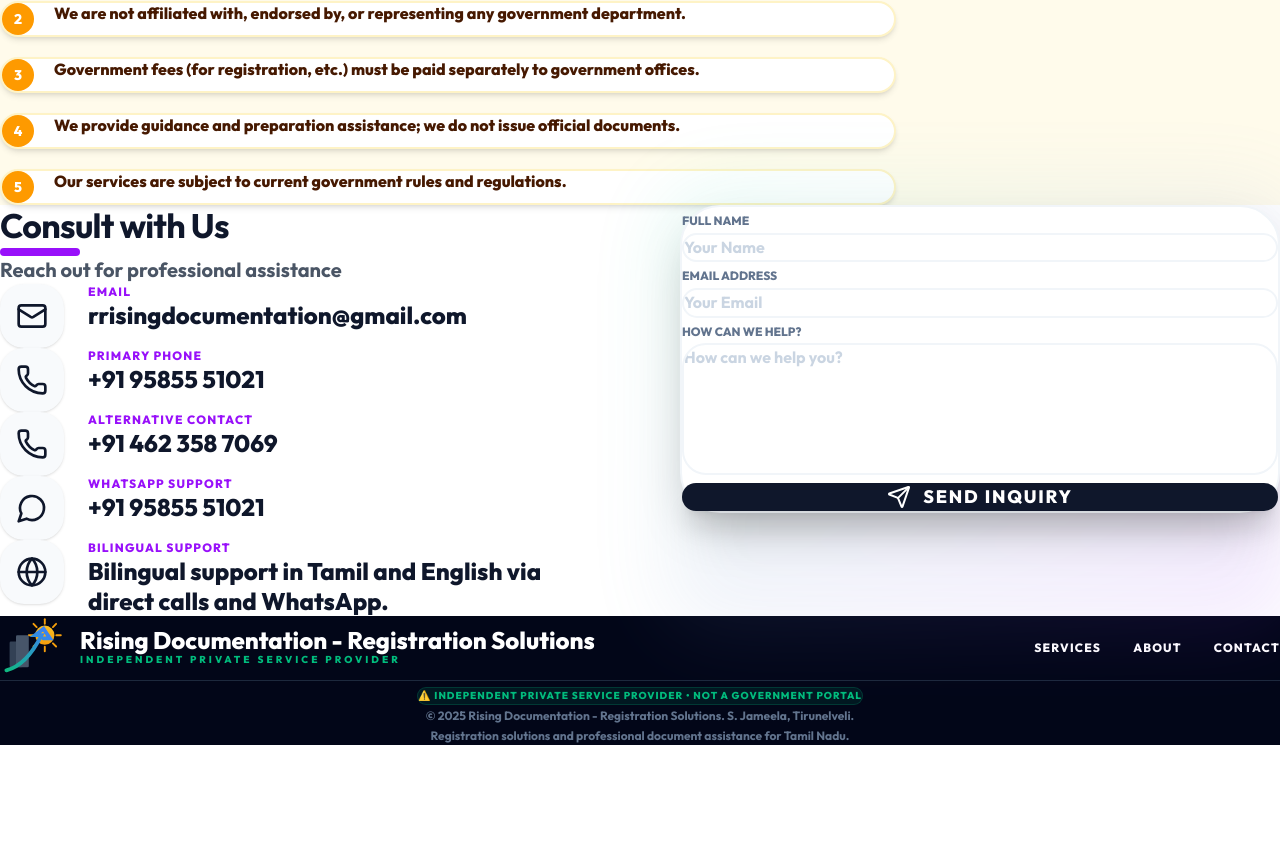
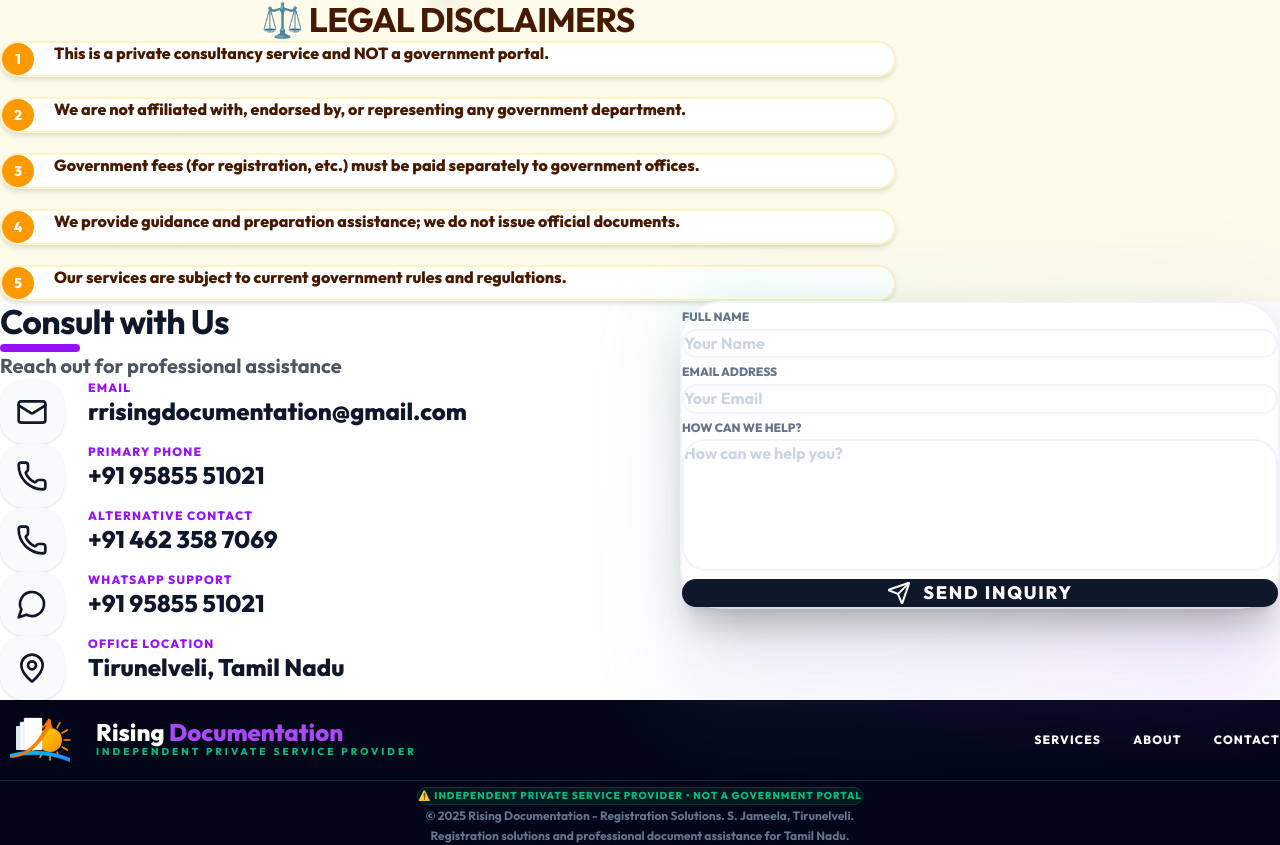
Before and after one commit to ItzShajju/risingdocumentation, a Next.js app: page / in a window 1280 px wide. Shown: the part 1348-2193 px from the top of the page. Before the commit the page ends 2093 px from the top, so only its background shows below. Built offline with nearby package versions, Linux system fonts and the light colour scheme.

Commit message:
Fix logo design and add functional hyperlinks for contact & location

```diff
--- a/app/page.tsx
+++ b/app/page.tsx
@@ -4,42 +4,55 @@ import React, { useState, useEffect } from 'react';
 import { ChevronDown, Menu, X, Star, Users, Zap, FileText, CheckCircle, Send, MapPin, Phone, Mail, ChevronRight, Globe, ShieldAlert, Award, MessageCircle } from 'lucide-react';
 
 const Logo = ({ className = "w-10 h-10" }: { className?: string }) => (
-  <svg viewBox="0 0 100 100" className={className} fill="none" xmlns="http://www.w3.org/2000/svg">
-    {/* Sun */}
-    <circle cx="70" cy="30" r="15" fill="url(#sun-grad)" />
-    {[0, 45, 90, 135, 180, 225, 270, 315].map((angle) => (
-      <line
-        key={angle}
-        x1={70 + Math.cos(angle * Math.PI / 180) * 18}
-        y1={30 + Math.sin(angle * Math.PI / 180) * 18}
-        x2={70 + Math.cos(angle * Math.PI / 180) * 25}
-        y2={30 + Math.sin(angle * Math.PI / 180) * 25}
-        stroke="#F59E0B"
-        strokeWidth="3"
-        strokeLinecap="round"
-      />
-    ))}
-    {/* Documents */}
-    <rect x="15" y="40" width="20" height="40" rx="2" fill="#334155" />
-    <rect x="25" y="30" width="20" height="50" rx="2" fill="#475569" />
-    {/* Arrow */}
-    <path
-      d="M10 85 C 30 80, 50 60, 65 30 L 55 30 L 68 20 L 78 35 L 68 35"
-      stroke="url(#arrow-grad)"
-      strokeWidth="6"
-      strokeLinecap="round"
-      fill="none"
-    />
+  <svg viewBox="0 0 400 300" className={className} xmlns="http://www.w3.org/2000/svg">
     <defs>
-      <linearGradient id="sun-grad" x1="70" y1="15" x2="70" y2="45" gradientUnits="userSpaceOnUse">
-        <stop stopColor="#FBBF24" />
-        <stop offset="1" stopColor="#F59E0B" />
+      <linearGradient id="sunGrad" x1="0%" y1="0%" x2="100%" y2="100%">
+        <stop offset="0%" style={{ stopColor: '#FFD700', stopOpacity: 1 }} />
+        <stop offset="100%" style={{ stopColor: '#FF8C00', stopOpacity: 1 }} />
       </linearGradient>
-      <linearGradient id="arrow-grad" x1="10" y1="85" x2="70" y2="20" gradientUnits="userSpaceOnUse">
-        <stop stopColor="#10B981" />
-        <stop offset="1" stopColor="#3B82F6" />
+      <linearGradient id="arrowGrad" x1="0%" y1="0%" x2="100%" y2="100%">
+        <stop offset="0%" style={{ stopColor: '#FF4500', stopOpacity: 1 }} />
+        <stop offset="100%" style={{ stopColor: '#FFA500', stopOpacity: 1 }} />
+      </linearGradient>
+      <linearGradient id="waveGrad" x1="0%" y1="0%" x2="100%" y2="0%">
+        <stop offset="0%" style={{ stopColor: '#00BFFF', stopOpacity: 1 }} />
+        <stop offset="100%" style={{ stopColor: '#1E90FF', stopOpacity: 1 }} />
       </linearGradient>
     </defs>
+
+    {/* Sun with Rays */}
+    <g transform="translate(250, 150)">
+      <circle r="60" fill="url(#sunGrad)" />
+      {[0, 30, 60, 90, 120, 150, 180, 210, 240, 270, 300, 330].map(deg => (
+        <path
+          key={deg}
+          d="M 70,0 L 100,0"
+          stroke="#FF8C00"
+          strokeWidth="8"
+          strokeLinecap="round"
+          transform={`rotate(${deg})`}
+        />
+      ))}
+    </g>
+
+    {/* Documents */}
+    <rect x="80" y="80" width="70" height="120" fill="#E2E8F0" rx="4" />
+    <rect x="100" y="60" width="80" height="140" fill="#F8FAFC" rx="4" stroke="#CBD5E1" strokeWidth="2" />
+    <rect x="120" y="40" width="90" height="160" fill="#FFFFFF" rx="4" stroke="#CBD5E1" strokeWidth="2" />
+
+    {/* Blue Wave/Base */}
+    <path
+      d="M 50,220 Q 200,180 350,240 L 350,260 Q 200,200 50,240 Z"
+      fill="url(#waveGrad)"
+    />
+
+    {/* Rising Arrow */}
+    <path
+      d="M 60,230 C 120,220 180,180 230,80 L 210,90 L 245,40 L 265,95 L 245,90 C 200,180 140,230 60,240 Z"
+      fill="url(#arrowGrad)"
+      stroke="#B45309"
+      strokeWidth="1"
+    />
   </svg>
 );
 
@@ -158,14 +171,15 @@ export default function Home() {
         subtitle: 'Reach out for professional assistance',
         form: { name: 'Your Name', email: 'Your Email', message: 'How can we help you?', send: 'Send Inquiry' },
         info: [
-          { icon: 'mail', label: 'Email', value: 'rrisingdocumentation@gmail.com' },
-          { icon: 'phone', label: 'Primary Phone', value: '+91 95855 51021' },
-          { icon: 'phone', label: 'Alternative Contact', value: '+91 462 358 7069' },
-          { icon: 'whatsapp', label: 'WhatsApp Support', value: '+91 95855 51021' },
+          { icon: 'mail', label: 'Email', value: 'rrisingdocumentation@gmail.com', href: 'mailto:rrisingdocumentation@gmail.com' },
+          { icon: 'phone', label: 'Primary Phone', value: '+91 95855 51021', href: 'tel:+919585551021' },
+          { icon: 'phone', label: 'Alternative Contact', value: '+91 462 358 7069', href: 'tel:+914623587069' },
+          { icon: 'whatsapp', label: 'WhatsApp Support', value: '+91 95855 51021', href: 'https://wa.me/919585551021' },
           {
-            icon: 'globe',
-            label: 'Bilingual Support',
-            value: 'Bilingual support in Tamil and English via direct calls and WhatsApp.'
+            icon: 'location',
+            label: 'Office Location',
+            value: 'Tirunelveli, Tamil Nadu',
+            href: 'https://www.google.com/maps/search/?api=1&query=Rising+Documentation+Tirunelveli'
           }
         ]
       },
@@ -275,14 +289,15 @@ export default function Home() {
         subtitle: 'தொழில்முறை உதவிக்கு எங்களைத் தொடர்பு கொள்ளுங்கள்',
         form: { name: 'உங்கள் பெயர்', email: 'உங்கள் மின்னஞ்சல்', message: 'நாங்கள் உங்களுக்கு எப்படி உதவ முடியும்?', send: 'தொடர்பு கொள்ள' },
         info: [
-          { icon: 'mail', label: 'மின்னஞ்சல்', value: 'rrisingdocumentation@gmail.com' },
-          { icon: 'phone', label: 'முதன்மை எண்', value: '+91 95855 51021' },
-          { icon: 'phone', label: 'மாற்று எண்', value: '+91 462 358 7069' },
-          { icon: 'whatsapp', label: 'WhatsApp உதவி', value: '+91 95855 51021' },
+          { icon: 'mail', label: 'மின்னஞ்சல்', value: 'rrisingdocumentation@gmail.com', href: 'mailto:rrisingdocumentation@gmail.com' },
+          { icon: 'phone', label: 'முதன்மை எண்', value: '+91 95855 51021', href: 'tel:+919585551021' },
+          { icon: 'phone', label: 'மாற்று எண்', value: '+91 462 358 7069', href: 'tel:+914623587069' },
+          { icon: 'whatsapp', label: 'WhatsApp உதவி', value: '+91 95855 51021', href: 'https://wa.me/919585551021' },
           {
-            icon: 'globe',
-            label: 'இருமொழி ஆதரவு',
-            value: 'நேரடி அழைப்புகள் மற்றும் WhatsApp மூலம் தமிழ் மற்றும் ஆங்கிலத்தில் இருமொழி ஆதரவு.'
+            icon: 'location',
+            label: 'அலுவலக இடம்',
+            value: 'திருநெல்வேலி, தமிழ்நாடு',
+            href: 'https://www.google.com/maps/search/?api=1&query=Rising+Documentation+Tirunelveli'
           }
         ]
       },
@@ -328,7 +343,7 @@ export default function Home() {
         <div className="max-w-7xl mx-auto px-4 sm:px-6 lg:px-8">
           <div className="flex justify-between items-center h-20">
             <div className="flex items-center gap-3">
-              <Logo className="w-12 h-12" />
+              <Logo className="w-16 h-16" />
               <div className="flex flex-col">
                 <div className="text-xl md:text-2xl font-bold text-slate-900 leading-tight">Rising <span className="text-purple-600">Documentation</span></div>
                 <div className="text-[10px] text-purple-500 font-bold uppercase tracking-widest leading-none">Registration Solutions</div>
@@ -378,7 +393,7 @@ export default function Home() {
       <section id="home" className="pt-24 pb-16 px-4 sm:px-6 lg:px-8 relative overflow-hidden bg-gradient-to-br from-slate-50 to-white">
         <div className="max-w-7xl mx-auto relative z-10 text-center">
           <div className="flex justify-center mb-8">
-            <Logo className="w-24 h-24 drop-shadow-2xl" />
+            <Logo className="w-32 h-32 md:w-48 md:h-48 drop-shadow-2xl" />
           </div>
           <div className="inline-block px-4 py-1.5 rounded-full bg-purple-100 text-purple-700 text-sm font-bold mb-6">
             {t.heroBadge}
@@ -406,9 +421,9 @@ export default function Home() {
               {t.hero.cta}
               <ChevronRight size={20} />
             </a>
-            <a href="tel:+919585551021" className="inline-flex items-center justify-center gap-2 px-8 py-4 bg-emerald-600 text-white font-bold rounded-2xl hover:bg-emerald-700 shadow-xl transition-all transform hover:scale-105 active:scale-95">
-              <Phone size={20} />
-              Call Now
+            <a href="https://wa.me/919585551021" target="_blank" rel="noopener noreferrer" className="inline-flex items-center justify-center gap-2 px-8 py-4 bg-emerald-600 text-white font-bold rounded-2xl hover:bg-emerald-700 shadow-xl transition-all transform hover:scale-105 active:scale-95">
+              <MessageCircle size={20} />
+              WhatsApp Now
             </a>
           </div>
 
@@ -531,7 +546,14 @@ export default function Home() {
                     </div>
                     <div>
                       <div className="text-xs text-purple-600 uppercase font-black tracking-widest mb-1">{info.label}</div>
-                      <div className="text-slate-900 font-black text-xl md:text-2xl leading-tight">{info.value}</div>
+                      <a
+                        href={info.href}
+                        target={info.href?.startsWith('http') ? "_blank" : "_self"}
+                        rel="noopener noreferrer"
+                        className="text-slate-900 font-black text-xl md:text-2xl leading-tight hover:text-emerald-600 transition-colors"
+                      >
+                        {info.value}
+                      </a>
                     </div>
                   </div>
                 ))}
@@ -570,16 +592,16 @@ export default function Home() {
         <div className="max-w-7xl mx-auto">
           <div className="flex flex-col lg:flex-row justify-between items-center gap-12 mb-16 border-b border-slate-800 pb-16">
             <div className="text-center lg:text-left flex items-center gap-4">
-              <Logo className="w-16 h-16" />
+              <Logo className="w-20 h-20" />
               <div>
-                <div className="text-2xl font-black mb-1 leading-none">{businessName}</div>
+                <div className="text-2xl font-black mb-1 leading-none">Rising <span className="text-purple-500">Documentation</span></div>
                 <div className="text-emerald-500 text-[10px] font-black uppercase tracking-[0.3em]">{t.heroBadge}</div>
               </div>
             </div>
             <div className="flex flex-wrap justify-center gap-8 text-xs font-black uppercase tracking-widest">
-              <a href="#services" className="hover:text-emerald-400 transition-colors">{t.nav.services}</a>
-              <a href="#about" className="hover:text-emerald-400 transition-colors">{t.nav.about}</a>
-              <a href="#contact" className="hover:text-emerald-400 transition-colors">{t.nav.contact}</a>
+              <a href="#services" className="hover:text-emerald-400 transition-colors uppercase tracking-widest">{t.nav.services}</a>
+              <a href="#about" className="hover:text-emerald-400 transition-colors uppercase tracking-widest">{t.nav.about}</a>
+              <a href="#contact" className="hover:text-emerald-400 transition-colors uppercase tracking-widest">{t.nav.contact}</a>
             </div>
           </div>
           <div className="text-center">
```
